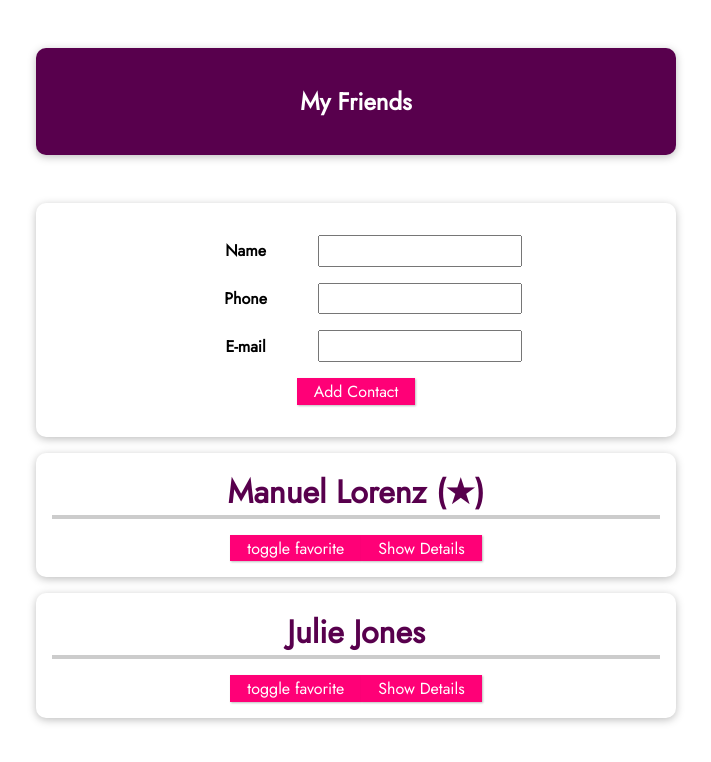
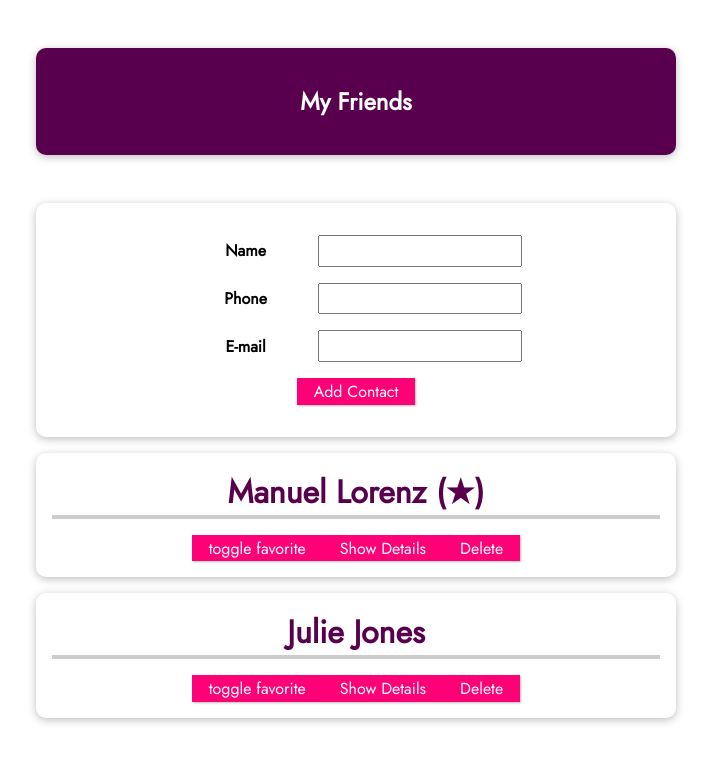
Before and after one commit to shb0328/vue-course, a Vue app in the folder vue-cli-project/vue-cli-01-a-new-vue-project/: page / in a window 1280 px wide. Shown: the top 762 px of the page, without its empty margins (284-995 px from the left). Built offline with nearby package versions, Linux system fonts and the light colour scheme.

Commit message:
deleteContact

```diff
--- a/vue-cli-project/vue-cli-01-a-new-vue-project/src/App.vue
+++ b/vue-cli-project/vue-cli-01-a-new-vue-project/src/App.vue
@@ -12,6 +12,7 @@
         :email-address="friend.email"
         :is-favorite="friend.isFavorite"
         @toggle-favorite="toggleFavoriteStatus"
+        @delete="deleteContact"
       ></friend-contact>
     </ul>
   </section>
@@ -55,6 +56,9 @@
         isFavorite: false
       };
       this.friends.push(newFriendContact);
+    },
+    deleteContact(friendId) {
+      this.friends = this.friends.filter(friend => friend.id !== friendId);
     }
   },
   computed: {}
--- a/vue-cli-project/vue-cli-01-a-new-vue-project/src/components/FriendContact.vue
+++ b/vue-cli-project/vue-cli-01-a-new-vue-project/src/components/FriendContact.vue
@@ -7,6 +7,7 @@
       <li><strong>Phone: </strong>{{ phoneNumber }}</li>
       <li><strong>Email: </strong>{{ emailAddress }}</li>
     </ul>
+    <button @click="$emit('delete', id)">Delete</button>
   </li>
 </template>
 
@@ -42,7 +43,8 @@
       default: false
     }
   },
-  // emits: ['toggle-favorite'],
+  emits: ['toggle-favorite', 'delete'],
+  /*
   emits: {
     'toggle-favorite' : function(id) {
       if(id) { // validation check
@@ -51,8 +53,17 @@
         console.warn('Id is missing');
         return false;
       }
+    },
+    'delete' : function(id) {
+      if(id) { // validation check
+        return true;
+      } else {
+        console.warn('Id is missing');
+        return false;
+      }
     }
   },
+  */
   data() {
     return {
       detailsAreVisible: false,
@@ -67,7 +78,10 @@
     },
     toggleFavorite() {
       this.$emit('toggle-favorite', this.id);
-    }
+    },
+    // deleteFriend() {
+    //   this.$emit('delete');
+    // }
   }
 };
 </script>
```
